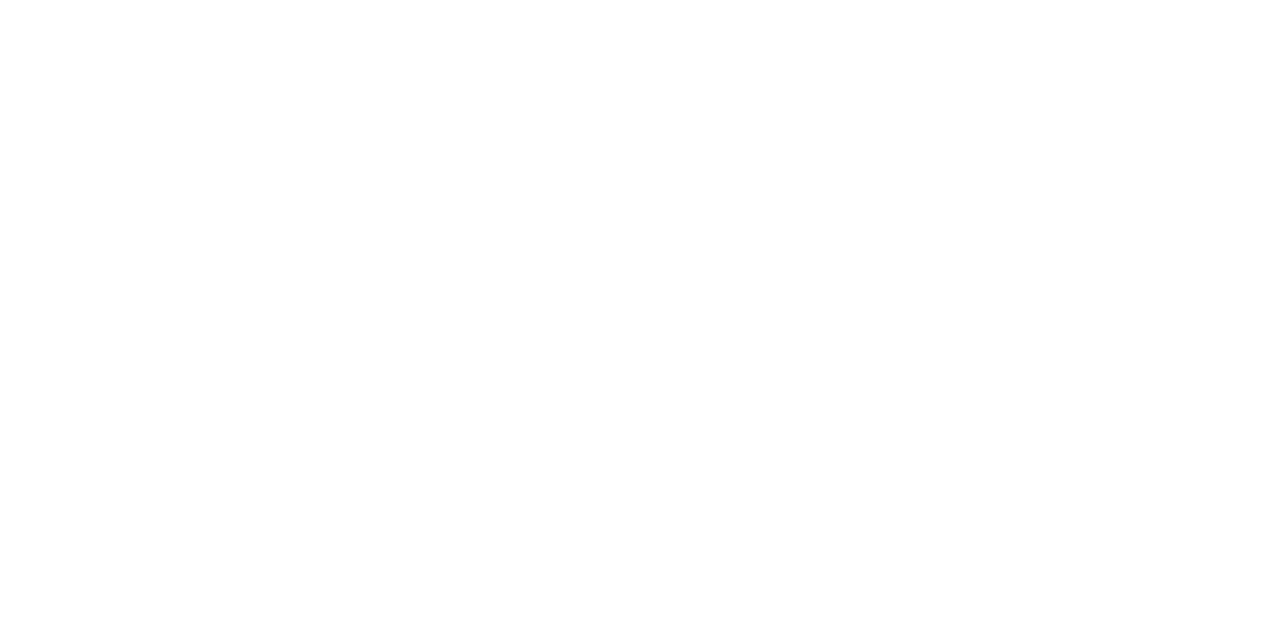
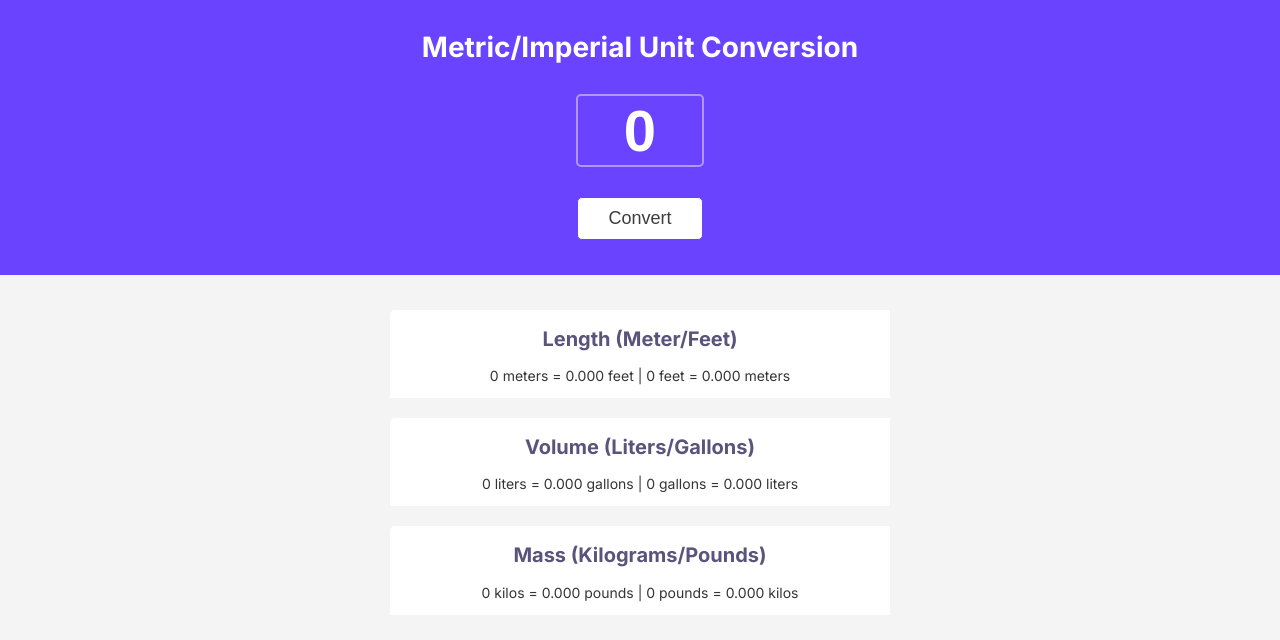
Before and after one commit to ianapavlycheva/unit-converter, a plain HTML site: page index.html in a window 1280 px wide. Drawn offline with Linux system fonts and the light colour scheme.

Commit message:
Add content and styles

```diff
--- a/index.css
+++ b/index.css
@@ -1,3 +1,73 @@
 body {
   margin: 0;
+  font-family: "Inter", sans-serif;
+  text-align: center;
+  background-color: #f4f4f4;
 }
+
+h1 {
+  color: #ffffff;
+  font-size: 28px;
+  padding: 30px 0 30px 0;
+  margin: 0;
+}
+
+h2 {
+  color: #5a537b;
+  font-size: 20px;
+  font-weight: 600;
+}
+
+p {
+  color: #353535;
+  font-size: 14px;
+}
+
+.submit {
+  background-color: #6943ff;
+  display: flex;
+  flex-direction: column;
+  align-items: center;
+}
+
+input {
+  font-size: 58px;
+  color: #ffffff;
+  text-align: center;
+  background-color: #6943ff;
+  border: 2px solid #b295ff;
+  border-radius: 5px;
+  font-weight: 700;
+  width: 120px;
+}
+
+input::placeholder {
+  color: #ffffff;
+  opacity: 1;
+}
+
+button {
+  font-size: 18px;
+  color: #3d3d3d;
+  background-color: #ffffff;
+  padding: 10px 30px;
+  border: 1px solid #6943ff;
+  border-radius: 5px;
+  display: block;
+  margin: 30px 0 35px;
+}
+
+.results {
+  background-color: #f4f4f4;
+  display: flex;
+  flex-direction: column;
+  align-items: center;
+  padding: 35px 0 15px;
+  gap: 20px;
+}
+
+.section {
+  background-color: #ffffff;
+  width: 500px;
+  border-top-left-radius: 5px;
+}
--- a/index.html
+++ b/index.html
@@ -3,10 +3,35 @@
   <head>
     <meta charset="UTF-8" />
     <meta name="viewport" content="width=device-width, initial-scale=1.0" />
+    <link
+      rel="stylesheet"
+      href="https://fonts.googleapis.com/css2?family=Inter:wght@400;500;700&display=swap"
+    />
     <link rel="stylesheet" href="index.css" />
     <title>Unit Converter</title>
   </head>
   <body>
+    <div class="submit">
+      <h1>Metric/Imperial Unit Conversion</h1>
+      <input type="text" placeholder="0" />
+      <button>Convert</button>
+    </div>
+    <div class="results">
+      <div class="section">
+        <h2>Length (Meter/Feet)</h2>
+        <p>0 meters = 0.000 feet | 0 feet = 0.000 meters</p>
+      </div>
+
+      <div class="section">
+        <h2>Volume (Liters/Gallons)</h2>
+        <p>0 liters = 0.000 gallons | 0 gallons = 0.000 liters</p>
+      </div>
+
+      <div class="section">
+        <h2>Mass (Kilograms/Pounds)</h2>
+        <p>0 kilos = 0.000 pounds | 0 pounds = 0.000 kilos</p>
+      </div>
+    </div>
     <script src="index.js"></script>
   </body>
 </html>
```
